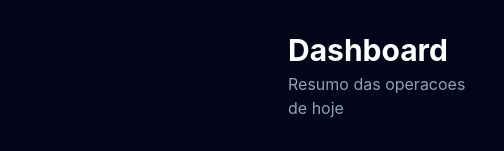
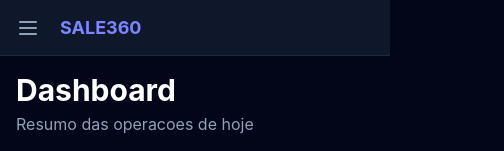
Before and after one commit to philipecordeiroprc-rgb/Sale360, a Next.js app in the folder apps/web/: page /dashboard in a window 390 px wide. Shown: the top 151 px of the page, 504 px wide, since content can reach past the window. Built offline with nearby package versions, Linux system fonts and the light colour scheme; no server answers.

Commit message:
auto: update ClientShell.tsx

```diff
--- a/apps/web/src/components/layout/ClientShell.tsx
+++ b/apps/web/src/components/layout/ClientShell.tsx
@@ -1,6 +1,8 @@
 'use client';
 
+import { useState } from 'react';
 import { usePathname } from 'next/navigation';
+import { Menu } from 'lucide-react';
 import { useAuth } from '@/lib/auth';
 import { Sidebar } from './Sidebar';
 import { PageTitle } from './PageTitle';
@@ -8,6 +10,7 @@ import { PageTitle } from './PageTitle';
 export function ClientShell({ children }: { children: React.ReactNode }) {
   const pathname = usePathname();
   const { isSuperAdmin } = useAuth();
+  const [mobileOpen, setMobileOpen] = useState(false);
 
   const isAdminRoute = pathname.startsWith('/admin');
   const isAuthPage =
@@ -33,8 +36,21 @@ export function ClientShell({ children }: { children: React.ReactNode }) {
   // Tenant pages — sidebar + main
   return (
     <div className="flex">
-      <Sidebar />
-      <main className="ml-64 flex-1 p-8 min-h-screen">
+      <Sidebar mobileOpen={mobileOpen} onClose={() => setMobileOpen(false)} />
+
+      {/* Mobile header bar */}
+      <div className="fixed top-0 left-0 right-0 h-14 bg-slate-900 border-b border-slate-800 flex items-center px-4 z-30 md:hidden">
+        <button
+          onClick={() => setMobileOpen(true)}
+          className="p-2 -ml-2 rounded-lg text-slate-400 hover:text-white hover:bg-slate-800"
+          aria-label="Abrir menu"
+        >
+          <Menu size={24} />
+        </button>
+        <h1 className="ml-3 text-lg font-bold text-indigo-400">SALE360</h1>
+      </div>
+
+      <main className="flex-1 p-4 md:p-8 min-h-screen md:ml-64 mt-14 md:mt-0 w-full max-w-full overflow-x-hidden">
         <PageTitle />
         {children}
       </main>
```
